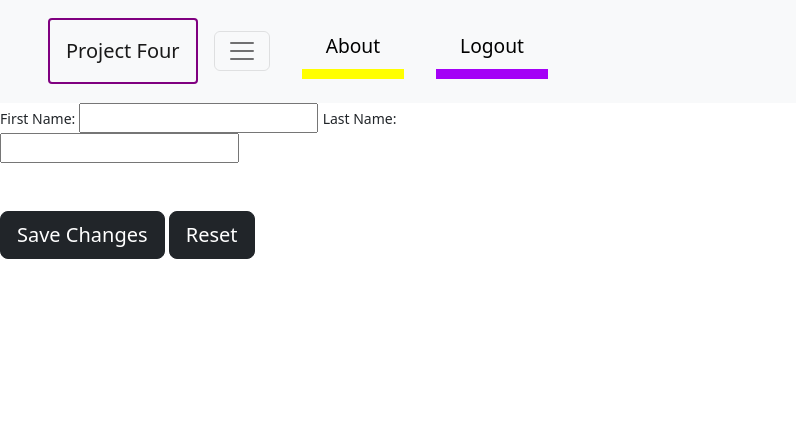
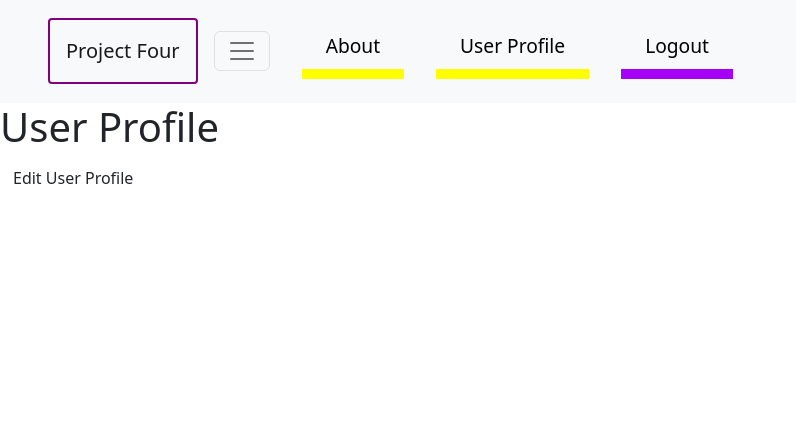
Before and after one commit to vknguyen1/project-four, a Django app: page /user_profile/ in a window 1280 px wide. Shown: the top 437 px of the page, without its empty margins (0-796 px from the left). Run offline with Django 4.2, Linux system fonts and the light colour scheme; the visitor is signed in with stand-in values (Sample User, id 1); some libraries are stand-ins or nearby versions.

Commit message:
adds user profile tab to nav bar and link to user profile page plus user edit page

```diff
--- a/main_app/templates/boilerplate.html
+++ b/main_app/templates/boilerplate.html
@@ -23,6 +23,9 @@
               <ul class="nav justify-content-end">
                 <li class="nav-item" id="aboutLink">
                   <a class="nav-link" href="{% url 'about' %}">About</a>
+                </li>
+                <li class="nav-item" id="aboutLink">
+                  <a class="nav-link" href="{% url 'user_profile' %}">User Profile</a>
                 </li>
                 <!-- add more links ? -->
                 <li class="nav-item" id="loginLink">
--- a/main_app/templates/user_profile.html
+++ b/main_app/templates/user_profile.html
@@ -4,4 +4,6 @@
 
 <h1>User Profile</h1>
 
+<a class="btn" href="{% url 'user_profile_edit' %}">Edit User Profile</a>
+
 {% endblock %}
--- a/main_app/urls.py
+++ b/main_app/urls.py
@@ -9,5 +9,6 @@ urlpatterns = [
     path('artists/detail/<int:artist_seatgeek_id>', views.artist_detail, name='artist_detail'),
     path('artists/<int:seatgeek_id>/assignuser/<int:user_id>', views.follow_or_create_artist, name='follow_or_create_artist'),
     path('user_profile/', views.user_profile, name='user_profile'),
+    path('user_profile/edit/', views.user_profile_edit, name='user_profile_edit'),
     path('accounts/signup/', views.signup, name='signup')
 ]
--- a/main_app/views.py
+++ b/main_app/views.py
@@ -107,7 +107,7 @@ def signup(request):
     return render(request, 'registration/signup.html', context)
 
 # TO-DO @login_required
-def user_profile(request):
+def user_profile_edit(request):
     if request.method == 'POST':
         profile_form = ProfileForm(request.POST, instance=request.user.profile)
 
@@ -123,6 +123,9 @@ def user_profile(request):
 """    return render(request, 'user_profile.html', { 'page_name': 'My Profile'})
 """
 
+def user_profile(request):
+    return render(request, 'user_profile.html')
+
 def follow_or_create_artist(request, seatgeek_id, user_id):
     """
     if Artists.objects.filter(artist_seatgeek_id=seatgeek_id).exists():
@@ -131,9 +134,3 @@ def follow_or_create_artist(request, seatgeek_id, user_id):
         artist = call_api_for_artist_data(seatgeek_id)
         new_entry = Artists(artist=artist.name, artist_query=artist.name.replace(" ", "-").lower(), artist_spotify_uri=, artist_seatgeek_id = seatgeek_id)"""
     pass
-
-
-# TO-DO Add LoginRequiredMixin
-# class UserProfileCreate(CreateView):
-#     model = UserProfile
-#     fields = '__all__'
```
